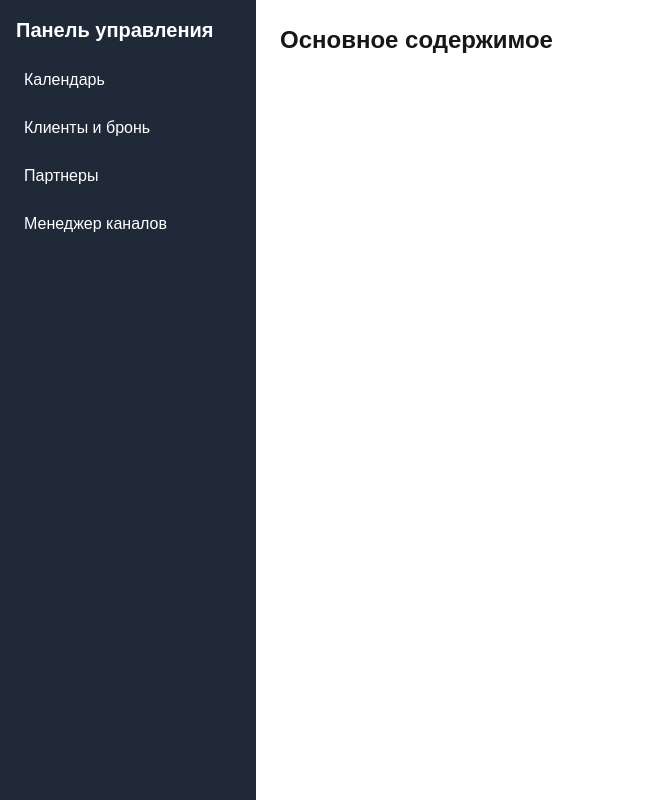
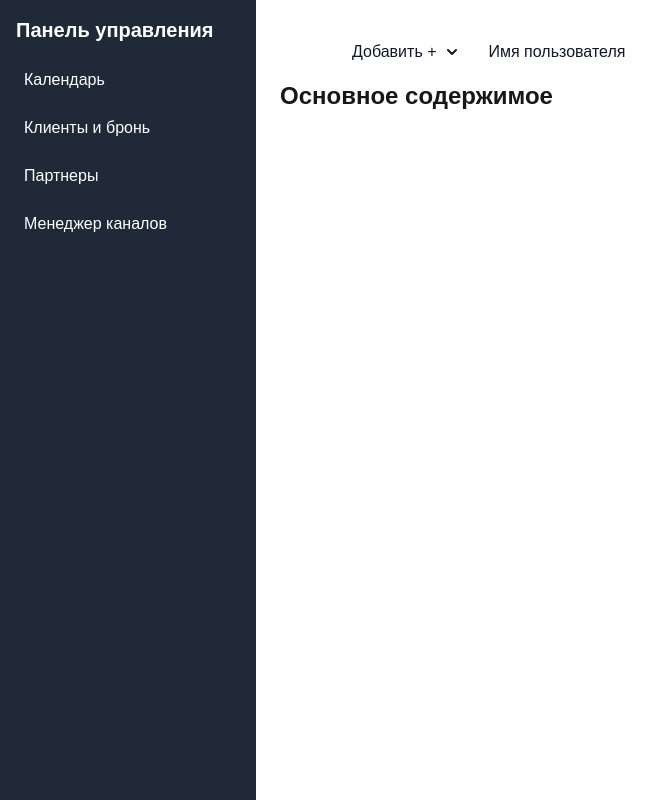
Before and after one commit to matos85/dailyRent, a Next.js app in the folder rent-app/: page /dashboard in a window 1280 px wide. Shown: the whole page, without its empty margins (0-671 px from the left). Built offline with nearby package versions, Linux system fonts and the light colour scheme.

Commit message:
горизонатальное меню+

```diff
--- a/rent-app/src/app/dashboard/calendar/page.js
+++ b/rent-app/src/app/dashboard/calendar/page.js
@@ -1,10 +1,12 @@
 // pages/dashboard/calendar.js
 import Layout from '../../../components/Navbar';
+import Navbar from '../../../components/nav-dashbord';
 
 
 const Calendar = () => {
   return (
     <Layout>
+      <Navbar />
       <h1 className="text-2xl font-bold">Календарь</h1>
       {/* Здесь можно добавить остальное содержимое страницы */}
     </Layout>
--- a/rent-app/src/app/dashboard/channel-manager/page.js
+++ b/rent-app/src/app/dashboard/channel-manager/page.js
@@ -1,9 +1,11 @@
 // pages/dashboard/channel-manager.js
 import Layout from '../../../components/Navbar'; // Проверьте путь
+import Navbar from '../../../components/nav-dashbord';
 
 const ChannelManager = () => {
   return (
     <Layout>
+      <Navbar />
       <h1 className="text-2xl font-bold">Менеджер каналов</h1>
       {/* Здесь можно добавить остальное содержимое страницы */}
     </Layout>
--- a/rent-app/src/app/dashboard/clients/page.js
+++ b/rent-app/src/app/dashboard/clients/page.js
@@ -1,9 +1,11 @@
 // pages/dashboard/clients.js
 import Layout from '../../../components/Navbar';
+import Navbar from '../../../components/nav-dashbord';
 
 const Clients = () => {
   return (
     <Layout>
+      <Navbar />
       <h1 className="text-2xl font-bold">Клиенты и бронь</h1>
       {/* Здесь можно добавить остальное содержимое страницы */}
     </Layout>
--- a/rent-app/src/app/dashboard/knowledge-base/page.js
+++ b/rent-app/src/app/dashboard/knowledge-base/page.js
@@ -1,9 +1,12 @@
 // pages/dashboard/knowledge-base.js
 import Layout from '../../../components/Navbar';
+import Navbar from '../../../components/nav-dashbord';
 
 const KnowledgeBase = () => {
   return (
     <Layout>
+      <Navbar />
+
       <h1 className="text-2xl font-bold">База знаний</h1>
       {/* Здесь можно добавить остальное содержимое страницы */}
     </Layout>
--- a/rent-app/src/app/dashboard/page.js
+++ b/rent-app/src/app/dashboard/page.js
@@ -1,4 +1,6 @@
+import Navbar from '../../components/nav-dashbord';
 import Link from 'next/link';
+
 
 export default function Dashboard() {
   return (
@@ -30,8 +32,12 @@ export default function Dashboard() {
         </ul>
       </nav>
 
+
+
+
       {/* Основное содержимое */}
       <div className="flex-grow p-6">
+      <Navbar />
         <h1 className="text-2xl font-bold">Основное содержимое</h1>
         {/* Здесь будет динамическое содержимое, загружаемое через маршрутизацию */}
       </div>
--- a/rent-app/src/app/dashboard/partners/page.js
+++ b/rent-app/src/app/dashboard/partners/page.js
@@ -1,11 +1,12 @@
 // pages/dashboard/partners.js
 import Layout from '../../../components/Navbar';
-
+import Navbar from '../../../components/nav-dashbord';
 
 
 const Partners = () => {
   return (
     <Layout>
+      <Navbar />
       <h1 className="text-2xl font-bold">Партнеры</h1>
       {/* Здесь можно добавить остальное содержимое страницы */}
     </Layout>
--- a/rent-app/src/app/dashboard/settings/page.js
+++ b/rent-app/src/app/dashboard/settings/page.js
@@ -1,9 +1,11 @@
 // pages/dashboard/settings.js
 import Layout from '../../../components/Navbar';
+import Navbar from '../../../components/nav-dashbord';
 
 const Settings = () => {
   return (
     <Layout>
+      <Navbar />
       <h1 className="text-2xl font-bold">Настройки</h1>
       {/* Здесь можно добавить остальное содержимое страницы */}
     </Layout>
--- a/rent-app/src/app/dashboard/statistics/page.js
+++ b/rent-app/src/app/dashboard/statistics/page.js
@@ -1,12 +1,11 @@
-// pages/dashboard/statistics.js
-
 import Layout from '../../../components/Navbar';
-
+import Navbar from '../../../components/nav-dashbord';
 
 
 const Statistics = () => {
   return (
     <Layout>
+      <Navbar />
       <h1 className="text-2xl font-bold">Статистика</h1>
       {/* Здесь можно добавить остальное содержимое страницы */}
     </Layout>
--- /dev/null
+++ b/rent-app/src/components/nav-dashbord.js
@@ -0,0 +1,79 @@
+import React from 'react';
+import Link from 'next/link';
+
+const Navbar = () => {
+  return (
+    <nav className="bg-white border-gray-200 dark:bg-gray-900 dark:border-gray-700">
+        <div className="max-w-screen-xl flex flex-wrap items-center justify-between mx-auto p-4">
+            <button
+            data-collapse-toggle="navbar-dropdown"
+            type="button"
+            className="inline-flex items-center p-2 w-10 h-10 justify-center text-sm text-gray-500 rounded-lg md:hidden hover:bg-gray-100 focus:outline-none focus:ring-2 focus:ring-gray-200 dark:text-gray-400 dark:hover:bg-gray-700 dark:focus:ring-gray-600"
+            aria-controls="navbar-dropdown"
+            aria-expanded="false"
+            >
+            <span className="sr-only">Open main menu</span>
+            <svg className="w-5 h-5" aria-hidden="true" xmlns="http://www.w3.org/2000/svg" fill="none" viewBox="0 0 17 14">
+                <path stroke="currentColor" strokeLinecap="round" strokeLinejoin="round" strokeWidth="2" d="M1 1h15M1 7h15M1 13h15" />
+            </svg>
+            </button>
+
+            <div className="hidden w-full md:block md:w-auto" id="navbar-dropdown">
+
+                <ul className="flex flex-col font-medium p-4 md:p-0 mt-4 border border-gray-100 rounded-lg bg-gray-50 md:space-x-8 rtl:space-x-reverse md:flex-row md:mt-0 md:border-0 md:bg-white dark:bg-gray-800 md:dark:bg-gray-900 dark:border-gray-700">
+                    <li>
+                        <Link href="#" className="block py-2 px-3 text-gray-900 rounded-sm hover:bg-gray-100 md:hover:bg-transparent md:border-0 md:hover:text-blue-700 md:p-0 dark:text-white md:dark:hover:text-blue-500 dark:hover:bg-gray-700 dark:hover:text-white md:dark:hover:bg-transparent">
+                            <svg width="24" height="24" viewBox="0 0 24 24" fill="none" xmlns="http://www.w3.org/2000/svg">
+                            <path d="M10.7146 19.5C10.7146 20.3284 10.0239 21 9.17176 21C8.31967 21 7.62891 20.3284 7.62891 19.5" stroke="white" strokeWidth="1" strokeLinecap="round" className="my-path"></path>
+                            <path d="M16.8865 19.5C16.8865 20.3284 16.1957 21 15.3436 21C14.4915 21 13.8008 20.3284 13.8008 19.5" stroke="white" strokeWidth="1" strokeLinecap="round" className="my-path"></path>
+                            <path d="M3.51429 6L4.96114 13.7354C5.25319 15.2968 5.39921 16.0775 5.95475 16.5387C6.51029 17 7.30451 17 8.89296 17H15.6218C17.2103 17 18.0046 17 18.5601 16.5387C19.1157 16.0774 19.2617 15.2967 19.5537 13.7352L20.1146 10.7352C20.5248 8.54152 20.7299 7.44469 20.1301 6.72234C19.5303 6 18.4144 6 16.1827 6H3.51429ZM3.51429 6L3 3" stroke="white" strokeWidth="1" strokeLinecap="round" className="my-path"></path>
+                            </svg>
+                        </Link>
+                    </li>
+
+
+
+
+
+                    <li>
+                    <button
+                        id="dropdownNavbarLink"
+                        data-dropdown-toggle="dropdownNavbar"
+                        className="flex items-center justify-between w-full py-2 px-3 text-gray-900 rounded-sm hover:bg-gray-100 md:hover:bg-transparent md:border-0 md:hover:text-blue-700 md:p-0 md:w-auto dark:text-white md:dark:hover:text-blue-500 dark:focus:text-white dark:border-gray-700 dark:hover:bg-gray-700 md:dark:hover:bg-transparent"
+                    >
+                        Добавить +
+                        <svg className="w-2.5 h-2.5 ms-2.5" aria-hidden="true" xmlns="http://www.w3.org/2000/svg" fill="none" viewBox="0 0 10 6">
+                        <path stroke="currentColor" strokeLinecap="round" strokeLinejoin="round" strokeWidth="2" d="m1 1 4 4 4-4" />
+                        </svg>
+                    </button>
+
+                    {/* Dropdown menu */}
+                    <div id="dropdownNavbar" className="z-10 hidden font-normal bg-white divide-y divide-gray-100 rounded-lg shadow-sm w-44 dark:bg-gray-700 dark:divide-gray-600">
+                        <ul className="py-2 text-sm text-gray-700 dark:text-gray-400">
+                        <li>
+                            <Link href="#" className="block px-4 py-2 hover:bg-gray-100 dark:hover:bg-gray-600 dark:hover:text-white">Добавить обьект</Link>
+                        </li>
+                        <li>
+                            <Link href="#" className="block px-4 py-2 hover:bg-gray-100 dark:hover:bg-gray-600 dark:hover:text-white">Добвить расход</Link>
+                        </li>
+                        </ul>
+                        <div className="py-1">
+                        <Link href="#" className="block px-4 py-2 text-sm text-gray-700 hover:bg-gray-100 dark:hover:bg-gray-600 dark:text-gray-200 dark:hover:text-white">Sign out</Link>
+                        </div>
+                    </div>
+                    </li>
+
+                    <li>
+                    <Link href="#" className="block py-2 px-3 text-gray-900 rounded-sm hover:bg-gray-100 md:hover:bg-transparent md:border-0 md:hover:text-blue-700 md:p-0 dark:text-white md:dark:hover:text-blue-500 dark:hover:bg-gray-700 dark:hover:text-white md:dark:hover:bg-transparent">Имя пользователя</Link>
+                    </li>
+                </ul>
+
+
+
+            </div>
+        </div>
+    </nav>
+  );
+};
+
+export default Navbar;
```
Also changed, not shown: rent-app/src/app/login/page.js (+16 -19 lines).
